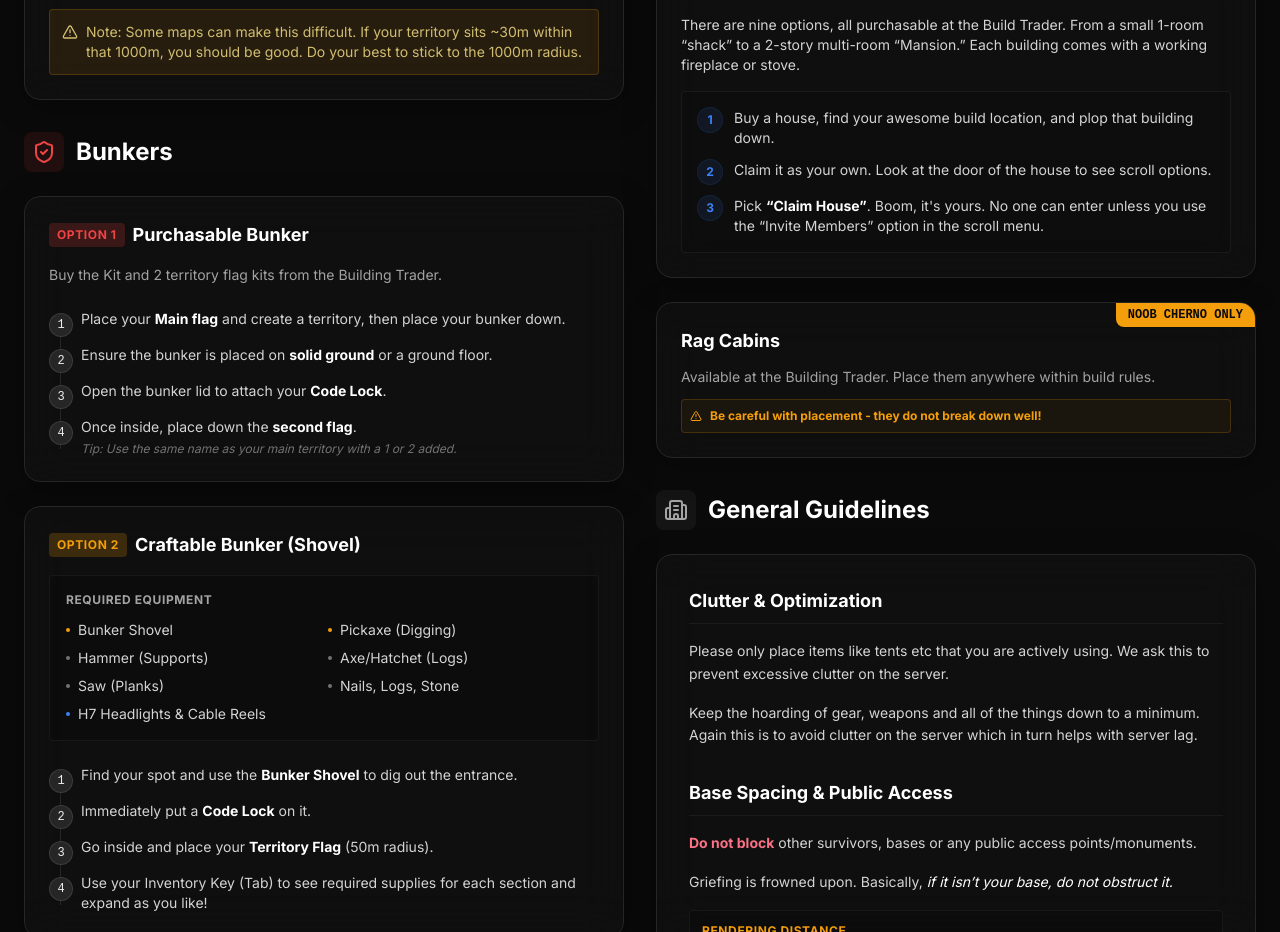
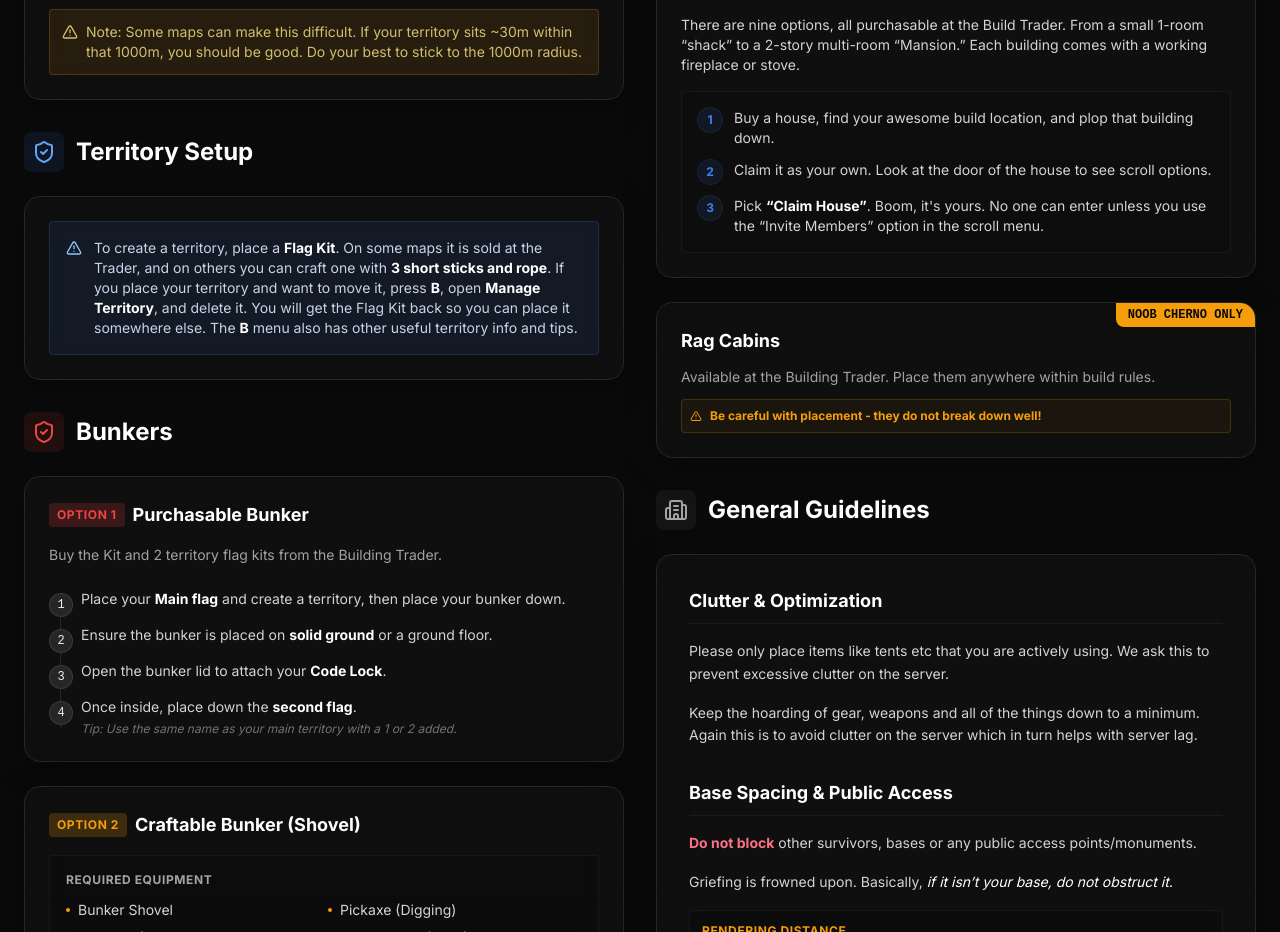
Before and after one commit to InfamousMorningstar/CDNdayz, a Next.js app: page /rules/building in a window 1280 px wide. Shown: the part 840-1772 px from the top of the page. Built offline with nearby package versions, Linux system fonts and the light colour scheme.

Commit message:
Add separate territory setup guidance

```diff
--- a/src/app/rules/building/page.tsx
+++ b/src/app/rules/building/page.tsx
@@ -110,6 +110,24 @@ export default function BuildingRulesPage() {
               <div className="mt-4 p-3 bg-amber-500/10 border border-amber-500/20 rounded text-sm text-amber-200/80 flex gap-2">
                  <AlertTriangle className="w-4 h-4 shrink-0 mt-0.5" />
                  <p>Note: Some maps can make this difficult. If your territory sits ~30m within that 1000m, you should be good. Do your best to stick to the 1000m radius.</p>
+              </div>
+            </Card>
+          </section>
+
+          <section>
+            <div className="flex items-center gap-3 mb-6">
+              <div className="p-2 rounded-lg bg-blue-500/10 text-blue-400">
+                <ShieldCheck size={24} />
+              </div>
+              <h2 className="text-2xl font-bold text-white">Territory Setup</h2>
+            </div>
+
+            <Card className="p-6 bg-neutral-900/40 border-neutral-800">
+              <div className="rounded border border-blue-500/20 bg-blue-500/10 p-4 text-sm text-blue-100/90 flex gap-3">
+                <AlertTriangle className="w-4 h-4 shrink-0 mt-0.5 text-blue-300" />
+                <p>
+                  To create a territory, place a <strong className="text-white">Flag Kit</strong>. On some maps it is sold at the Trader, and on others you can craft one with <strong className="text-white">3 short sticks and rope</strong>. If you place your territory and want to move it, press <strong className="text-white">B</strong>, open <strong className="text-white">Manage Territory</strong>, and delete it. You will get the Flag Kit back so you can place it somewhere else. The <strong className="text-white">B</strong> menu also has other useful territory info and tips.
+                </p>
               </div>
             </Card>
           </section>
--- a/src/components/rules/RulesClient.tsx
+++ b/src/components/rules/RulesClient.tsx
@@ -476,6 +476,19 @@ export function RulesClient() {
                 </Card>
               </div>
 
+              <Card className="p-5 sm:p-8 bg-neutral-900/60 border-neutral-800 md:col-span-2">
+                <div className="flex items-center gap-3 mb-6 pb-4 border-b border-white/5">
+                  <BookOpen className="text-blue-400 w-6 h-6" />
+                  <h2 className="text-2xl font-heading font-bold text-white">Territory Setup</h2>
+                </div>
+                <div className="rounded border border-blue-500/20 bg-blue-500/10 p-4 text-sm text-blue-100/90 flex gap-3">
+                  <AlertTriangle className="w-4 h-4 shrink-0 mt-0.5 text-blue-300" />
+                  <p>
+                    To create a territory, place a <strong className="text-white">Flag Kit</strong>. On some maps it is sold at the Trader, and on others you can craft one with <strong className="text-white">3 short sticks and rope</strong>. If you place your territory and want to move it, press <strong className="text-white">B</strong>, open <strong className="text-white">Manage Territory</strong>, and delete it. You will get the Flag Kit back so you can place it somewhere else. The <strong className="text-white">B</strong> menu also has other useful territory info and tips.
+                  </p>
+                </div>
+              </Card>
+
               {/* Bunkers & Specialty */}
               <div className="grid grid-cols-1 md:grid-cols-2 gap-5 sm:gap-8">
                 <Card className="p-5 sm:p-8 bg-neutral-900/60 border-neutral-800">
```
